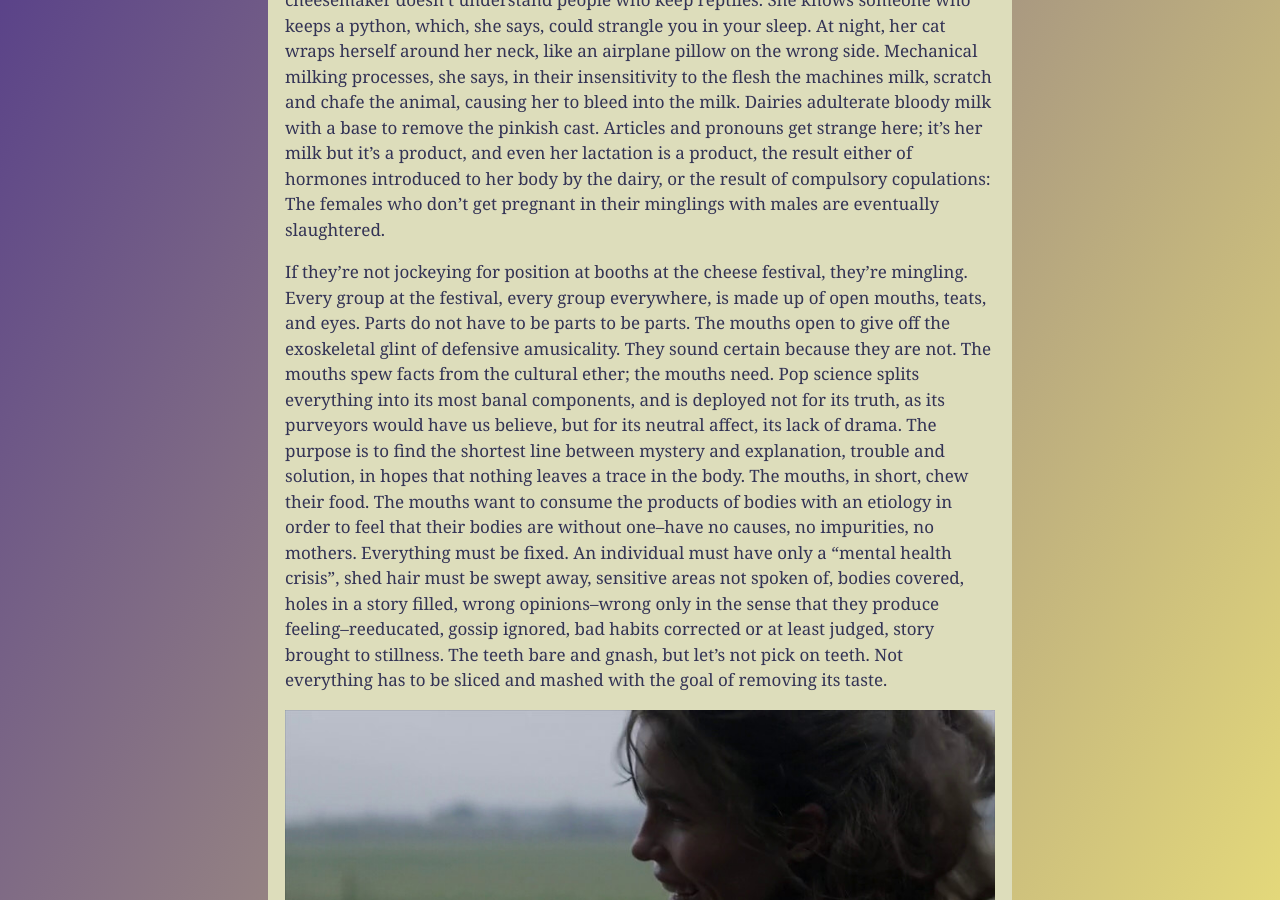
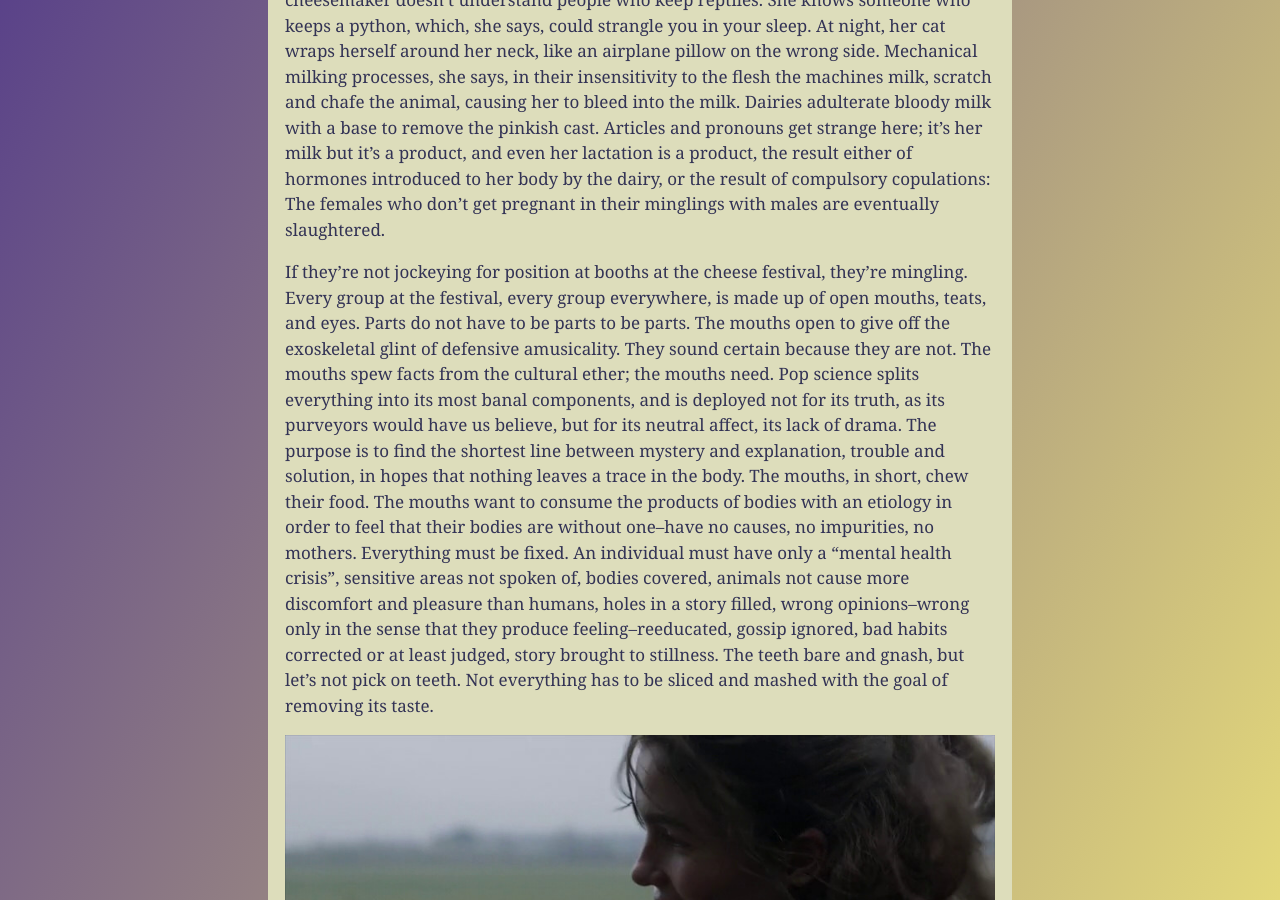
Before and after one commit to meanyhead/meanyhead.github.io, a Jekyll site: the page built from _posts/2019-3-20-whole-roast-suckling-pig.md, in a window 1280 px wide and 900 px high, scrolled down 1183 px. Built offline with Jekyll 4.4.1, drawn with Linux system fonts in a browser that asks for light colours; comment, search, counter and statistics services are not loaded.

Commit message:
pig edits

```diff
--- a/_posts/2019-3-20-whole-roast-suckling-pig.md
+++ b/_posts/2019-3-20-whole-roast-suckling-pig.md
@@ -13,6 +13,6 @@ At a cheese festival, multitudes clamor to get a position at long tables where m
 
 Every morning a cheesemaker's cat walks on her chest, "a sensitive area." The cheesemaker doesn't understand people who keep reptiles. She knows someone who keeps a python, which, she says, could strangle you in your sleep. At night, her cat wraps herself around her neck, like an airplane pillow on the wrong side. Mechanical milking processes, she says, in their insensitivity to the flesh the machines milk, scratch and chafe the animal, causing her to bleed into the milk. Dairies adulterate bloody milk with a base to remove the pinkish cast. Articles and pronouns get strange here; it's her milk but it's a product, and even her lactation is a product, the result either of hormones introduced to her body by the dairy, or the result of compulsory copulations: The females who don't get pregnant in their minglings with males are eventually slaughtered.
 
-If they're not jockeying for position at booths at the cheese festival, they're mingling. Every group at the festival, every group everywhere, is made up of open mouths, teats, and eyes. Parts do not have to be parts to be parts. The mouths open to give off the exoskeletal glint of defensive amusicality. They sound certain because they are not. The mouths spew facts from the cultural ether; the mouths need. Pop science splits everything into its most banal components, and is deployed not for its truth, as its purveyors would have us believe, but for its neutral affect, its lack of drama. The purpose is to find the shortest line between mystery and explanation, trouble and solution, in hopes that nothing leaves a trace in the body. The mouths, in short, chew their food. The mouths want to consume the products of bodies with an etiology in order to feel that their bodies are without one--have no causes, no impurities, no mothers. Everything must be fixed. An individual must have only a "mental health crisis", shed hair must be swept away, sensitive areas not spoken of, bodies covered, holes in a story filled, wrong opinions--wrong only in the sense that they produce feeling--reeducated, gossip ignored, bad habits corrected or at least judged, story brought to stillness. The teeth bare and gnash, but let's not pick on teeth. Not everything has to be sliced and mashed with the goal of removing its taste.
+If they're not jockeying for position at booths at the cheese festival, they're mingling. Every group at the festival, every group everywhere, is made up of open mouths, teats, and eyes. Parts do not have to be parts to be parts. The mouths open to give off the exoskeletal glint of defensive amusicality. They sound certain because they are not. The mouths spew facts from the cultural ether; the mouths need. Pop science splits everything into its most banal components, and is deployed not for its truth, as its purveyors would have us believe, but for its neutral affect, its lack of drama. The purpose is to find the shortest line between mystery and explanation, trouble and solution, in hopes that nothing leaves a trace in the body. The mouths, in short, chew their food. The mouths want to consume the products of bodies with an etiology in order to feel that their bodies are without one--have no causes, no impurities, no mothers. Everything must be fixed. An individual must have only a "mental health crisis", sensitive areas not spoken of, bodies covered, animals not cause more discomfort and pleasure than humans, holes in a story filled, wrong opinions--wrong only in the sense that they produce feeling--reeducated, gossip ignored, bad habits corrected or at least judged, story brought to stillness. The teeth bare and gnash, but let's not pick on teeth. Not everything has to be sliced and mashed with the goal of removing its taste.
 
 ![You have a unique connection to the pigs]({{ site.baseurl }}/res/img/unique_connection.jpg)
```
